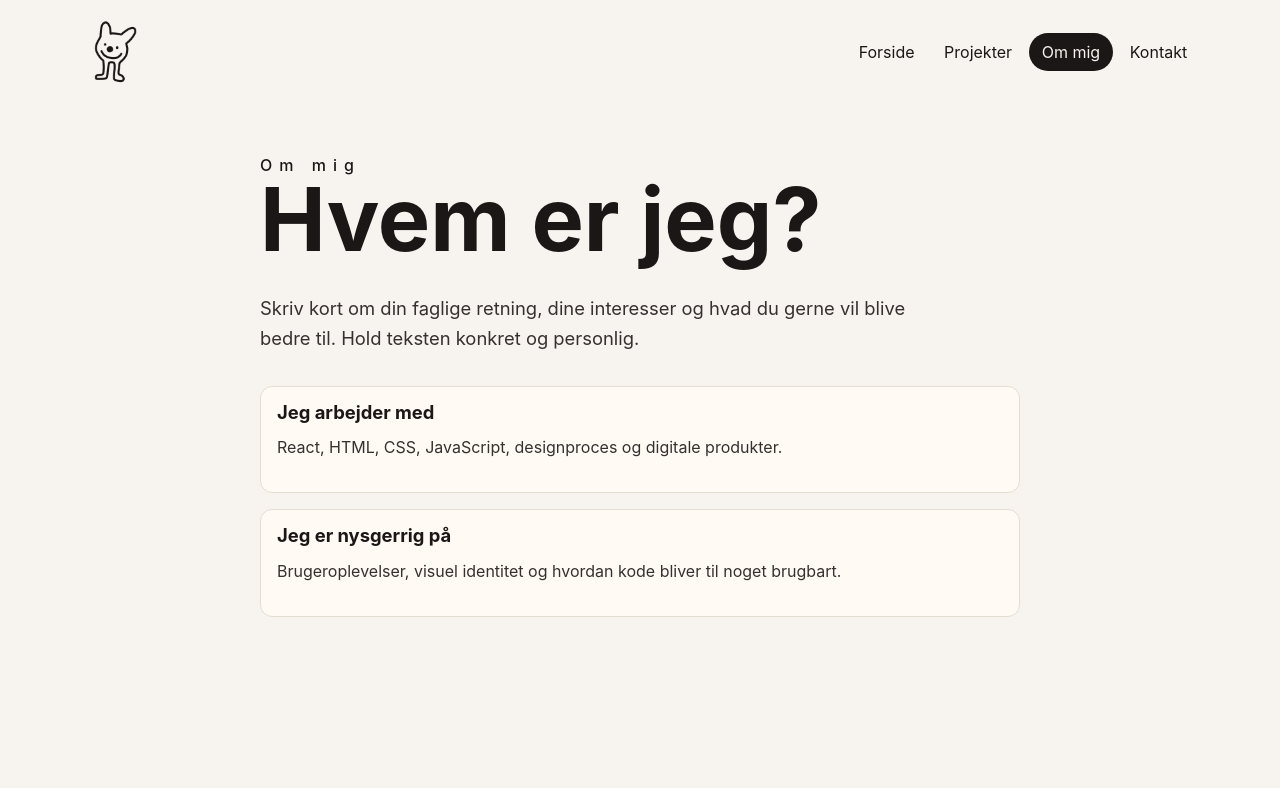
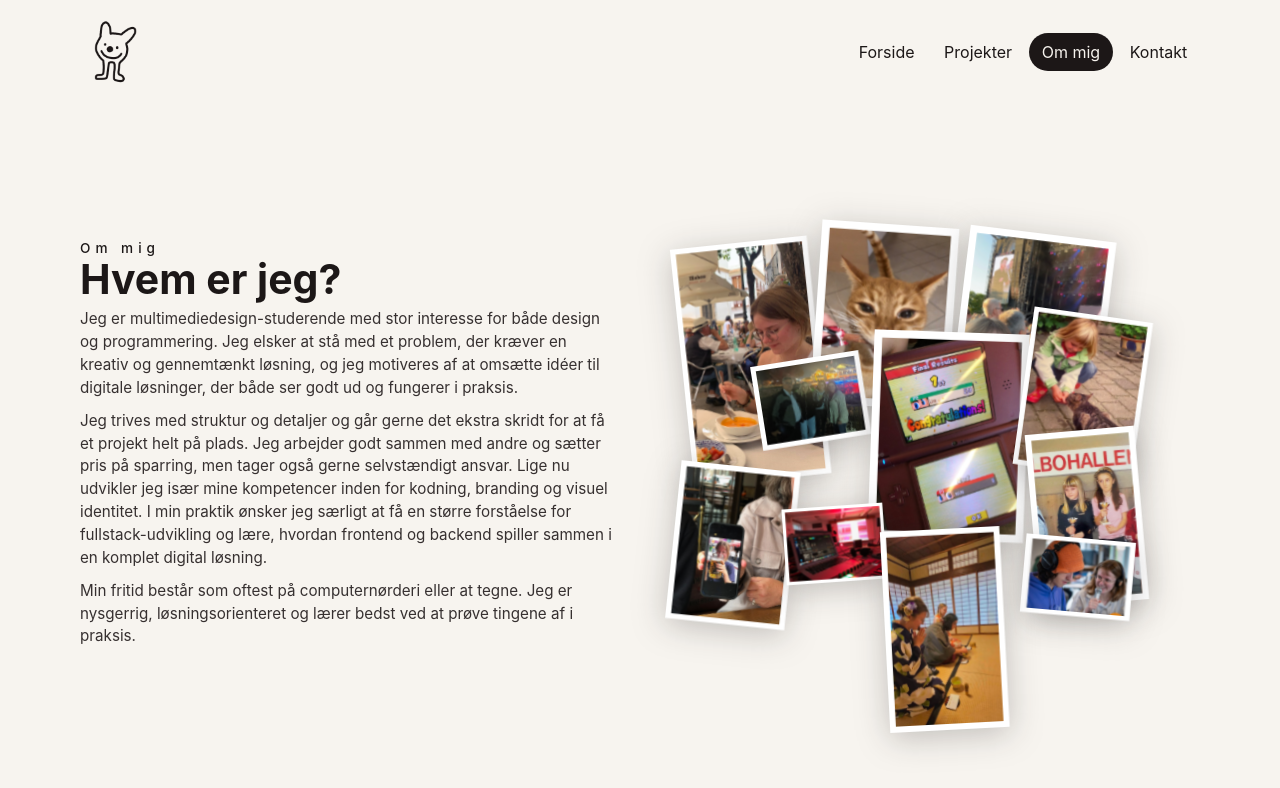
Before and after one commit to Line-jpg/line-jpg.github.io, a React (Vite) app: page /about in a window 1280 px wide. Shown: the top 788 px of the page. Built offline with nearby package versions, Linux system fonts and the light colour scheme.

Commit message:
opdatering

```diff
--- a/src/index.css
+++ b/src/index.css
@@ -304,6 +304,73 @@ p {
   font-weight: 800;
 }
 
+.about-page {
+  display: flex;
+  align-items: center;
+  min-height: calc(100dvh - 112px);
+  padding: 1.25rem 0;
+}
+
+.about-layout {
+  display: grid;
+  grid-template-columns: minmax(0, 1fr) minmax(0, 1fr);
+  gap: 3rem;
+  align-items: center;
+  width: 100%;
+}
+
+.about-page .eyebrow {
+  font-size: 0.85rem;
+  letter-spacing: 5px;
+}
+
+.about-page h1 {
+  margin-bottom: 0.6rem;
+  font-size: clamp(1.8rem, 3.2vw, 2.6rem);
+}
+
+.about-page .lead {
+  border-top: 0;
+  margin-bottom: 0.65rem;
+  font-size: 0.95rem;
+  line-height: 1.5;
+}
+
+.photo-collage {
+  position: relative;
+  width: 100%;
+  max-width: 460px;
+  height: min(56vh, 520px);
+  user-select: none;
+}
+
+.photo-collage-item {
+  position: absolute;
+  max-width: none;
+  touch-action: none;
+  cursor: grab;
+  filter: drop-shadow(0 6px 16px rgba(28, 23, 23, 0.25));
+}
+
+.photo-collage-item:active {
+  cursor: grabbing;
+}
+
+@media (max-width: 900px) {
+  .about-page {
+    min-height: 0;
+  }
+
+  .about-layout {
+    grid-template-columns: 1fr;
+  }
+
+  .photo-collage {
+    max-width: 100%;
+    height: min(50vh, 420px);
+  }
+}
+
 @media (max-width: 720px) {
   .site-header {
     align-items: flex-start;
--- a/src/pages/AboutPage.jsx
+++ b/src/pages/AboutPage.jsx
@@ -1,23 +1,122 @@
+import { useRef, useState } from "react";
+
+const INITIAL_PHOTOS = [
+  { id: 1, src: "/scrap1.svg", xPercent: 4, yPercent: 4, width: 30, rotate: -6 },
+  { id: 2, src: "/scrap2.svg", xPercent: 33, yPercent: 0, width: 30, rotate: 4 },
+  { id: 3, src: "/scrap3.svg", xPercent: 64, yPercent: 2, width: 32, rotate: 7 },
+  { id: 4, src: "/scrap4.svg", xPercent: 20, yPercent: 30, width: 24, rotate: -9 },
+  { id: 5, src: "/scrap5.svg", xPercent: 45, yPercent: 24, width: 34, rotate: 2 },
+  { id: 6, src: "/scrap6.svg", xPercent: 78, yPercent: 20, width: 26, rotate: 8 },
+  { id: 7, src: "/scrap7.svg", xPercent: 2, yPercent: 54, width: 26, rotate: 6 },
+  { id: 8, src: "/scrap8.svg", xPercent: 80, yPercent: 46, width: 24, rotate: -5 },
+  { id: 9, src: "/scrap9.svg", xPercent: 26, yPercent: 63, width: 22, rotate: -4 },
+  { id: 10, src: "/scrap10.svg", xPercent: 78, yPercent: 70, width: 24, rotate: 5 },
+  { id: 11, src: "/scrap11.svg", xPercent: 48, yPercent: 68, width: 26, rotate: -3 },
+];
+
 function AboutPage() {
+  const containerRef = useRef(null);
+  const dragInfo = useRef({ id: null, offsetX: 0, offsetY: 0 });
+  const topZ = useRef(INITIAL_PHOTOS.length);
+
+  const [photos, setPhotos] = useState(() =>
+    INITIAL_PHOTOS.map((photo, index) => ({ ...photo, z: index + 1 })),
+  );
+
+  const handlePointerDown = (event, id) => {
+    const image = event.currentTarget.getBoundingClientRect();
+
+    dragInfo.current = {
+      id,
+      offsetX: event.clientX - image.left,
+      offsetY: event.clientY - image.top,
+    };
+
+    topZ.current += 1;
+    const newZ = topZ.current;
+    setPhotos((prev) =>
+      prev.map((photo) => (photo.id === id ? { ...photo, z: newZ } : photo)),
+    );
+
+    event.currentTarget.setPointerCapture(event.pointerId);
+  };
+
+  const handlePointerMove = (event) => {
+    if (dragInfo.current.id === null) return;
+
+    const container = containerRef.current.getBoundingClientRect();
+    const x = event.clientX - container.left - dragInfo.current.offsetX;
+    const y = event.clientY - container.top - dragInfo.current.offsetY;
+    const xPercent = (x / container.width) * 100;
+    const yPercent = (y / container.height) * 100;
+    const id = dragInfo.current.id;
+
+    setPhotos((prev) =>
+      prev.map((photo) =>
+        photo.id === id ? { ...photo, xPercent, yPercent } : photo,
+      ),
+    );
+  };
+
+  const handlePointerUp = (event) => {
+    dragInfo.current.id = null;
+    if (event.currentTarget.hasPointerCapture(event.pointerId)) {
+      event.currentTarget.releasePointerCapture(event.pointerId);
+    }
+  };
+
   return (
-    <div className="page narrow">
-      <p className="eyebrow">Om mig</p>
-      <h1>Hvem er jeg?</h1>
-      <p className="lead">
-        Skriv kort om din faglige retning, dine interesser og hvad du gerne vil
-        blive bedre til. Hold teksten konkret og personlig.
-      </p>
+    <div className="page about-page">
+      <div className="about-layout">
+        <div>
+          <p className="eyebrow">Om mig</p>
+          <h1>Hvem er jeg?</h1>
+          <p className="lead">
+            Jeg er multimediedesign-studerende med stor interesse for både
+            design og programmering. Jeg elsker at stå med et problem, der
+            kræver en kreativ og gennemtænkt løsning, og jeg motiveres af at
+            omsætte idéer til digitale løsninger, der både ser godt ud og
+            fungerer i praksis.
+          </p>
+          <p className="lead">
+            Jeg trives med struktur og detaljer og går gerne det ekstra
+            skridt for at få et projekt helt på plads. Jeg arbejder godt
+            sammen med andre og sætter pris på sparring, men tager også
+            gerne selvstændigt ansvar. Lige nu udvikler jeg især mine
+            kompetencer inden for kodning, branding og visuel identitet. I
+            min praktik ønsker jeg særligt at få en større forståelse for
+            fullstack-udvikling og lære, hvordan frontend og backend spiller
+            sammen i en komplet digital løsning.
+          </p>
+          <p className="lead">
+            Min fritid består som oftest på computernørderi eller at tegne.
+            Jeg er nysgerrig, løsningsorienteret og lærer bedst ved at prøve
+            tingene af i praksis.
+          </p>
+        </div>
 
-      <section className="info-list" aria-label="Om mig detaljer">
-        <div>
-          <h2>Jeg arbejder med</h2>
-          <p>React, HTML, CSS, JavaScript, designproces og digitale produkter.</p>
+        <div className="photo-collage" ref={containerRef}>
+          {photos.map((photo) => (
+            <img
+              key={photo.id}
+              src={photo.src}
+              alt=""
+              className="photo-collage-item"
+              draggable={false}
+              style={{
+                left: `${photo.xPercent}%`,
+                top: `${photo.yPercent}%`,
+                width: `${photo.width}%`,
+                transform: `rotate(${photo.rotate}deg)`,
+                zIndex: photo.z,
+              }}
+              onPointerDown={(event) => handlePointerDown(event, photo.id)}
+              onPointerMove={handlePointerMove}
+              onPointerUp={handlePointerUp}
+            />
+          ))}
         </div>
-        <div>
-          <h2>Jeg er nysgerrig på</h2>
-          <p>Brugeroplevelser, visuel identitet og hvordan kode bliver til noget brugbart.</p>
-        </div>
-      </section>
+      </div>
     </div>
   );
 }
```
